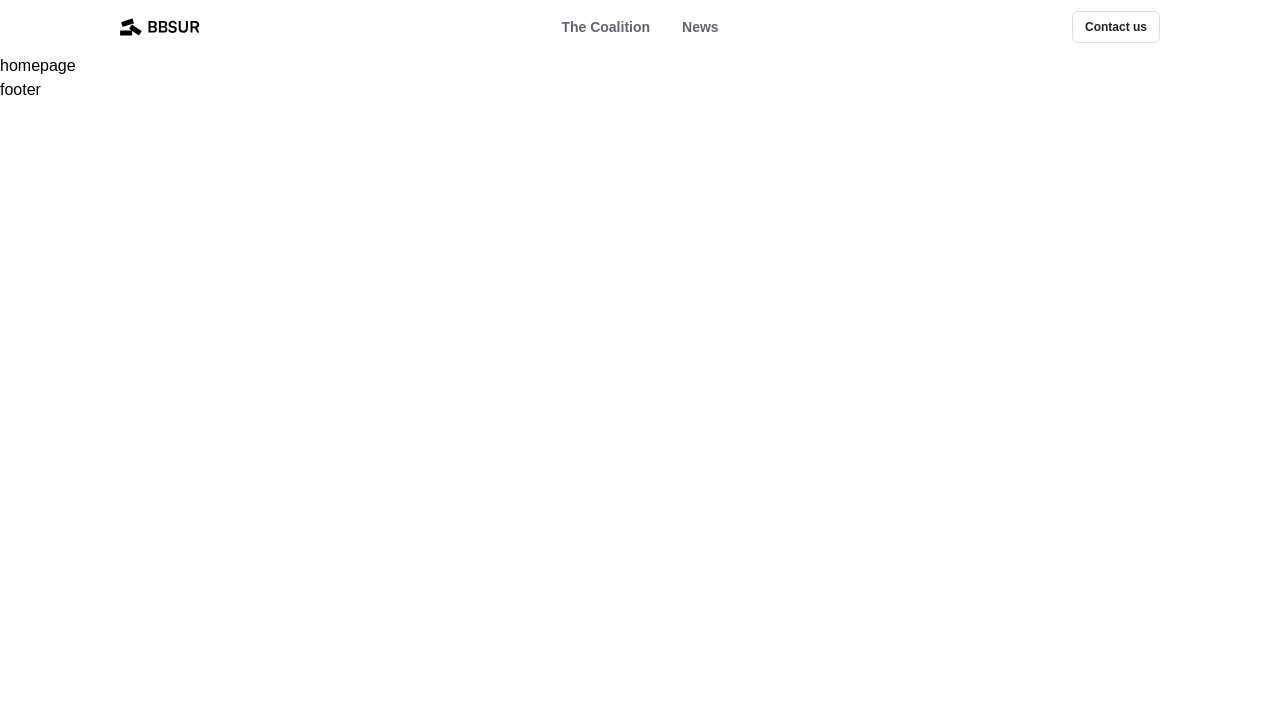
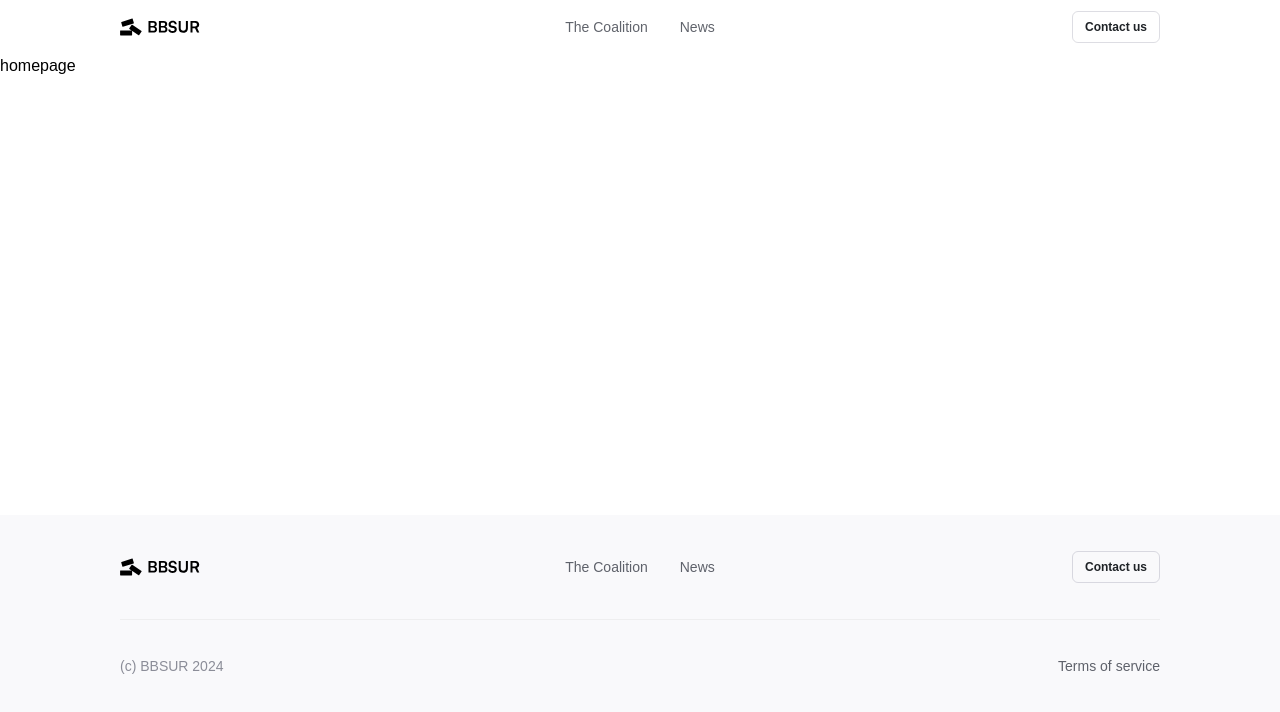
Before and after one commit to peter-sidejar/bbsur-web, a Next.js app: page / in a window 1280 px wide. Shown: the top 712 px of the page. Built offline with nearby package versions, Linux system fonts and the light colour scheme; a web font is replaced by a local one.

Commit message:
chore: Update Footer component with new styles and layout

```diff
--- a/src/components/layout/Footer.tsx
+++ b/src/components/layout/Footer.tsx
@@ -1,7 +1,62 @@
 import React from 'react';
+import NextLink from 'next/link';
+import ButtonLink from '../ui/ButtonLink';
+import LogoSvg from '../ui/svg/others/LogoSvg';
+import Button from '../ui/Button';
 
 const Footer = () => {
-  return <footer>footer</footer>;
+  return (
+    <footer className='bg-background-3'>
+      <div className='side-wrapper'>
+        <div className='border-b border-neutral-alpha-4'>
+          <div className='py-9 flex items-center justify-between relative '>
+            <div className='absolute left-0 right-0 mx-auto w-fit hidden md:block'>
+              <div className='flex gap-8'>
+                <NextLink href='#'>
+                  <ButtonLink noUnderline size={2}>
+                    The Coalition
+                  </ButtonLink>
+                </NextLink>
+                <NextLink href='#'>
+                  <ButtonLink noUnderline size={2}>
+                    News
+                  </ButtonLink>
+                </NextLink>
+              </div>
+            </div>
+            <NextLink href='/' className='relative'>
+              <LogoSvg className='w-[80px] h-[18px]' />
+            </NextLink>
+
+            <div className='flex items-center gap-2'>
+              <Button variant='outlined' size={2} className='relative'>
+                Contact us
+              </Button>
+            </div>
+          </div>
+          <div className='flex flex-col gap-5 pb-9 md:hidden'>
+            <NextLink href='#'>
+              <ButtonLink noUnderline size={2}>
+                The Coalition
+              </ButtonLink>
+            </NextLink>
+            <NextLink href='#'>
+              <ButtonLink noUnderline size={2}>
+                News
+              </ButtonLink>
+            </NextLink>
+          </div>
+        </div>
+
+        <div className='pt-9 pb-[124px] flex justify-between items-center'>
+          <span className='text-neutral-9  medium-3'>{`(c) BBSUR 2024`}</span>
+          <ButtonLink size={2} noUnderline>
+            Terms of service
+          </ButtonLink>
+        </div>
+      </div>
+    </footer>
+  );
 };
 
 export default Footer;
--- a/src/components/layout/Layout.tsx
+++ b/src/components/layout/Layout.tsx
@@ -7,9 +7,12 @@ const Layout: React.FC<{ children: React.ReactNode }> = (props) => {
   const { children } = props;
   return (
     <div>
-      <div>
-        <Header />
-        <main>{children}</main>
+      <div className='flex flex-col min-h-screen'>
+        <div className='grow'>
+          <Header />
+          <main>{children}</main>
+        </div>
+
         <Footer />
       </div>
     </div>
--- a/src/components/ui/ButtonLink.tsx
+++ b/src/components/ui/ButtonLink.tsx
@@ -15,7 +15,7 @@ export interface ButtonLinkProps
 }
 
 const sizeClasses: Record<number, string> = {
-  2: 'semibold-3 ',
+  2: 'medium-3 ',
   3: 'semibold-4',
   4: 'semibold-5',
 };
--- a/src/styles/globals.css
+++ b/src/styles/globals.css
@@ -36,6 +36,7 @@ body {
     --panel-3: #f9f9fb;
     --panel-4: #f2f2f5;
     --background-1: #ffffff;
+    --background-3: #f9f9fb;
     --neutral-alpha-5: #0000301b;
     --neutral-5: #e4e4e9;
     --neutral-3: #f2f2f5;
--- a/tailwind.config.ts
+++ b/tailwind.config.ts
@@ -16,6 +16,7 @@ const config: Config = {
         'panel-3': 'var(--panel-3)',
         'panel-4': 'var(--panel-4)',
         'background-1': 'var(--background-1)',
+        'background-3': 'var(--background-3)',
         'neutral-alpha-5': 'var(--neutral-alpha-5)',
         'neutral-5': 'var(--neutral-5)',
         'neutral-3': 'var(--neutral-3)',
```
